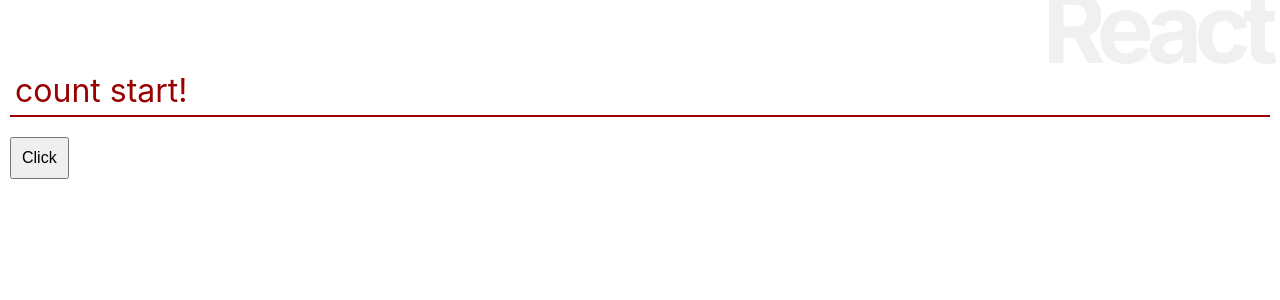
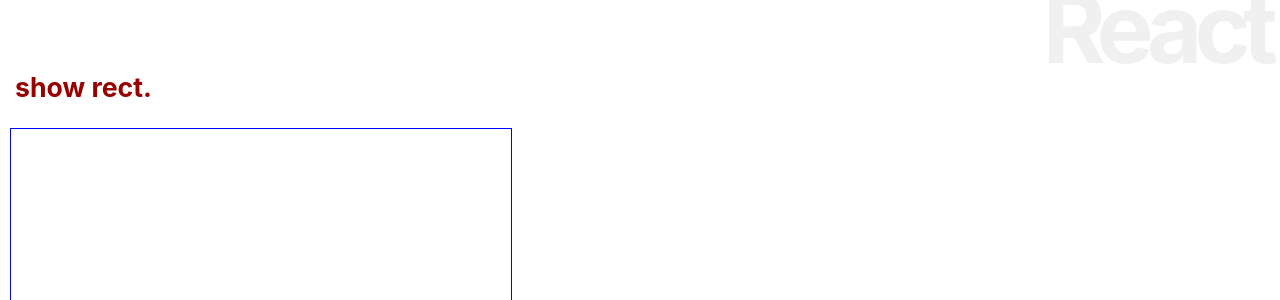
Before and after one commit to mkmy1123/React-practice, a React (Create React App) app in the folder react_app/: page / in a window 1280 px wide. Shown: the top 300 px of the page. Built offline with nearby package versions, Linux system fonts and the light colour scheme.

Commit message:
dataの保持

```diff
--- a/react_app/src/App.js
+++ b/react_app/src/App.js
@@ -4,53 +4,56 @@
 
 class App extends Component {
 
-  msgStyle1 = {
-    fontSize: "24pt",
+  data = [];
+
+  msgStyle = {
+    fontSize: "20pt",
     color:"#900",
     margin: "20px 0px",
     padding: "5px",
-    borderBottom: "2px solid #900"
   }
-  msgStyle2 = {
-    fontSize:"20pt",
-    color:"white",
-    backgroundColor:"#900",
-    margin: "20px 0px",
-    padding:"0px 10px",
-    borderBottom:"2px solid #900"
-  }
-  btnStyle = {
-    fontSize:"16px",
-    padding:"10px"
+  area = {
+    width:"500px",
+    height:"500px",
+    border:"1px solid blue"
   }
 
   constructor(props){
     super(props);
     this.state = {
-      counter: 0,
-      msg: 'count start!',
-      flg:true,
+      list:this.data
     };
     this.doAction = this.doAction.bind(this);
   }
 
   doAction(e){
-    this.setState((state)=>({
-      counter: state.counter + 1,
-      msg: 'count: ' + state.counter,
-      flg: !state.flg
-    }));
+    let x = e.pageX;
+    let y = e.pageY;
+    this.data.push({x:x, y:y});
+    this.setState({
+      list:this.data
+    });
+  }
+
+  draw(d){
+    let s = {
+      position:"absolute",
+        left:(d.x - 25) + "px",
+        top:(d.y - 25) + "px",
+        width:"50px",
+        height:"50px",
+        backgroundColor:"#66f3",
+      };
+      return <div style={s}></div>
   }
 
   render(){
     return <div>
       <h1>React</h1>
-      {this.state.flg ?
-        <p style={this.msgStyle1}>{this.state.msg}</p>
-      :
-        <p style={this.msgStyle2}>{this.state.msg}です。</p>
-      }
-      <button style={this.btnStyle} onClick={this.doAction}>Click</button>
+      <h2 style={this.msgStyle}>show rect.</h2>
+      <div style={this.area} onClick={this.doAction}>
+        {this.data.map((value)=>this.draw(value))}
+      </div>
     </div>;
   }
 
```
